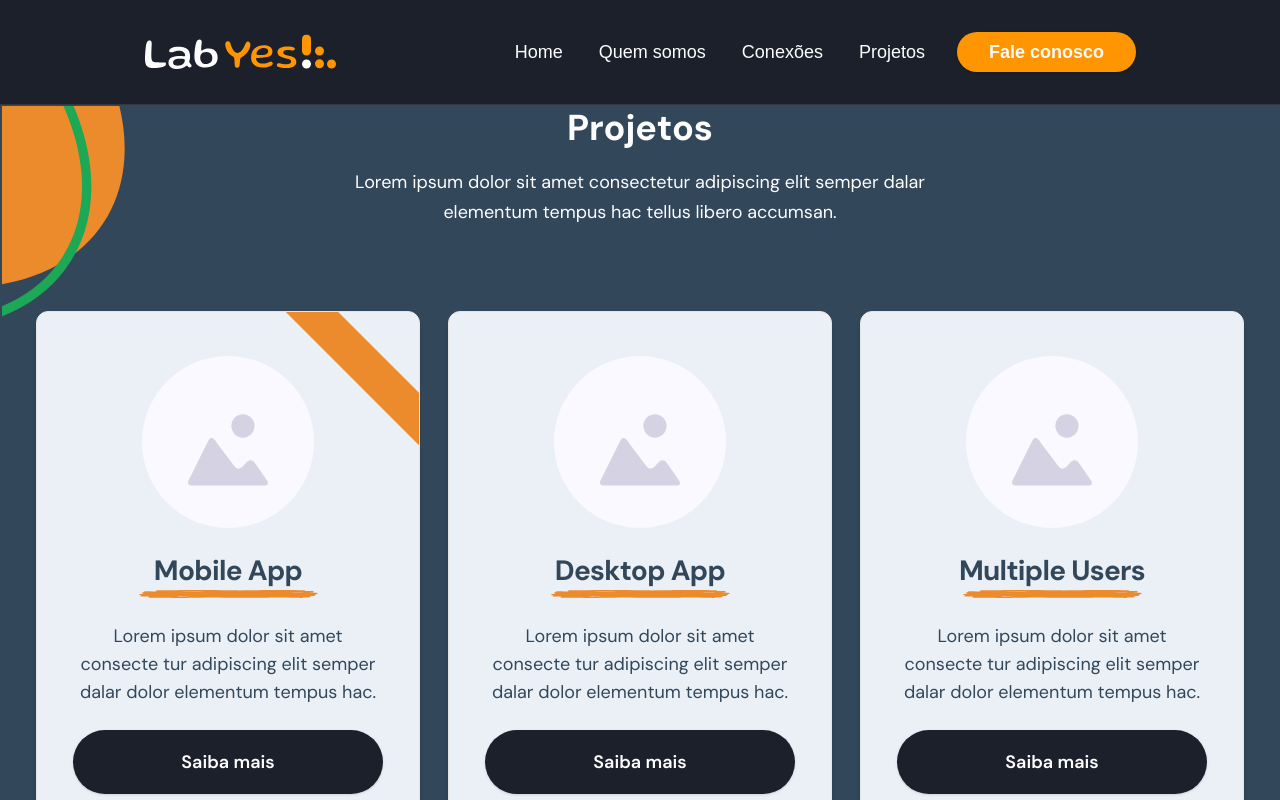
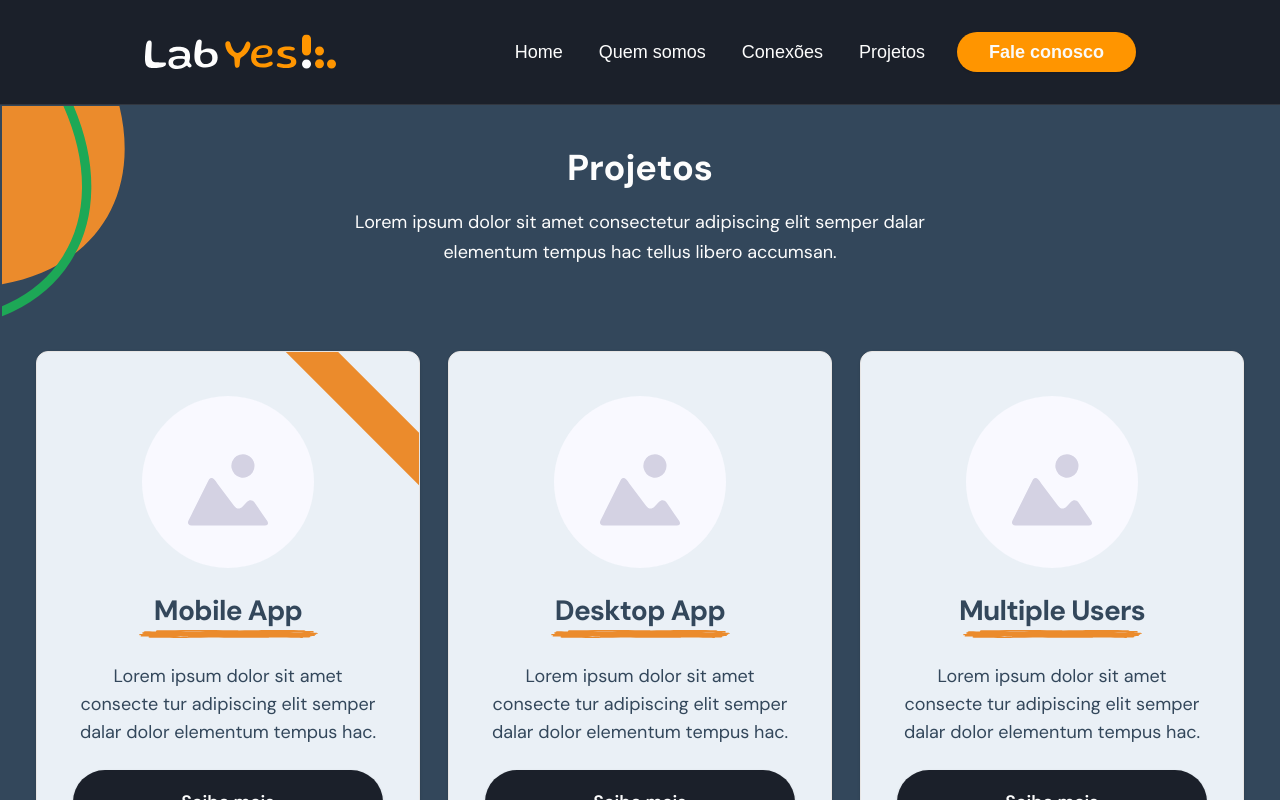
Before and after one commit to labyes24/LABYES-LP, a Next.js app: page /projetos in a window 1280 px wide. Shown: the top 800 px of the page. Built offline with nearby package versions, Linux system fonts and the light colour scheme; no server answers.

Commit message:
fix: adjusted margin projects page
Refs: 868ctbj56

```diff
--- a/src/app/projetos/page.tsx
+++ b/src/app/projetos/page.tsx
@@ -21,7 +21,9 @@ export default function ProjectsPage() {
                 className="absolute left-[2px] top-[1px] h-[112px] w-[70px] lg:left-[2px] lg:top-[1px] lg:h-[224px] lg:w-[140px]"
             />
 
-            <h2 className="text-3xl font-bold lg:text-4xl/[46px]">Projetos</h2>
+            <h2 className="mt-10 text-3xl font-bold lg:text-4xl/[46px]">
+                Projetos
+            </h2>
 
             <p className="mb-9 mt-4 px-4 text-center leading-7 lg:mb-14 lg:max-w-[620px] lg:p-0 lg:text-lg/[30px]">
                 Lorem ipsum dolor sit amet consectetur adipiscing elit semper
```
